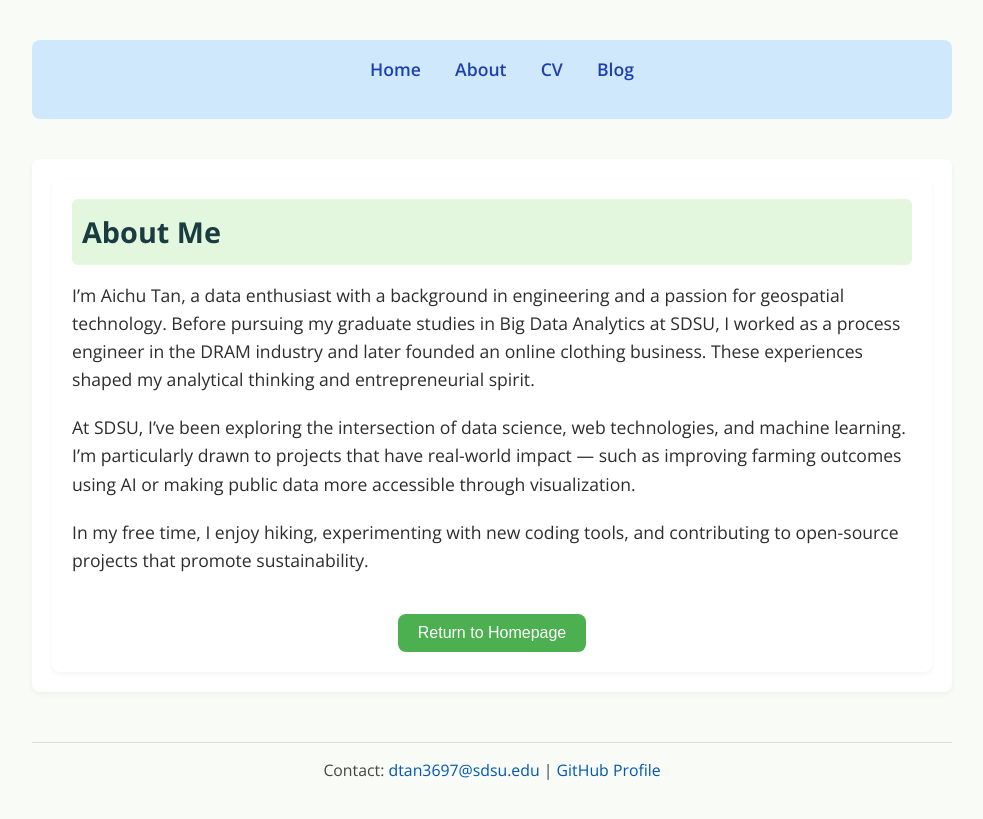
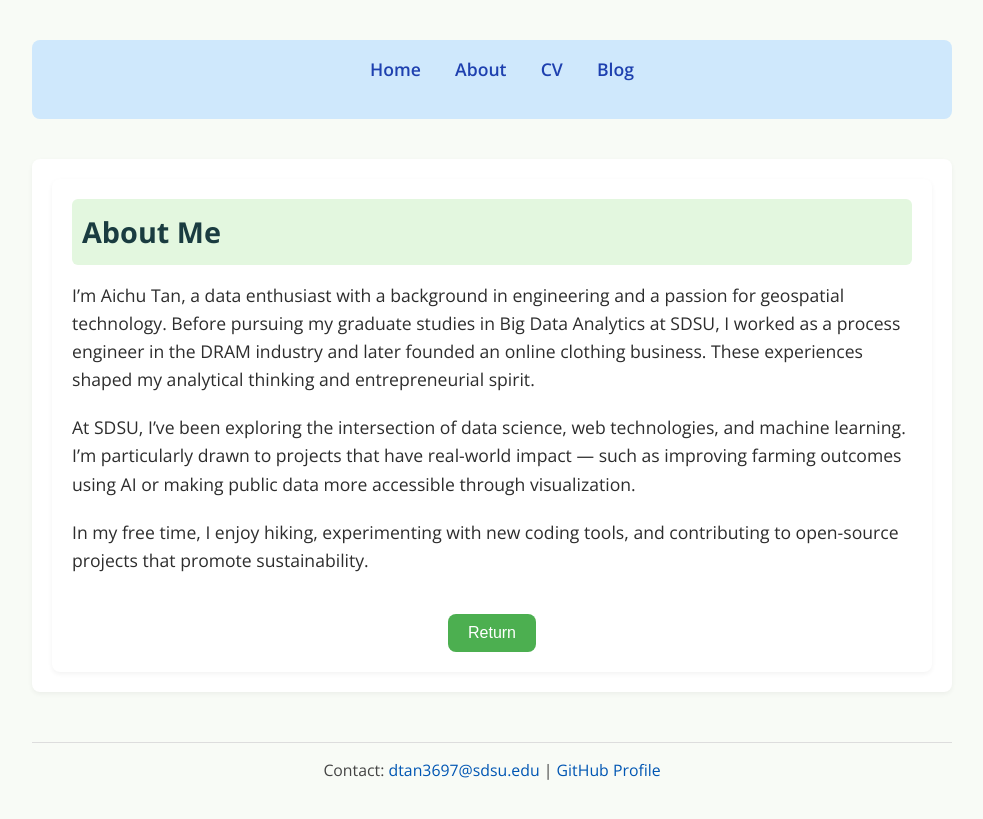
Before and after one commit to AichuTan/MyPortfolio, a Jekyll site: the page built from about/index.html, in a window 1280 px wide. Shown: the top 819 px of the page, without its empty margins (148-1131 px from the left). Built offline with Jekyll 4.4.1, drawn with Linux system fonts in a browser that asks for light colours.

Commit message:
Update index.html

```diff
--- a/about/index.html
+++ b/about/index.html
@@ -20,7 +20,7 @@ In my free time, I enjoy hiking, experimenting with new coding tools, and contri
 </p>
 <div style="text-align: center; margin-top: 40px;">
   <a href="{{ '/' | relative_url }}">
-    <button style="padding: 10px 20px; font-size: 16px;">Return to Homepage</button>
+    <button style="padding: 10px 20px; font-size: 16px;">Return</button>
   </a>
 </div>
 
```
